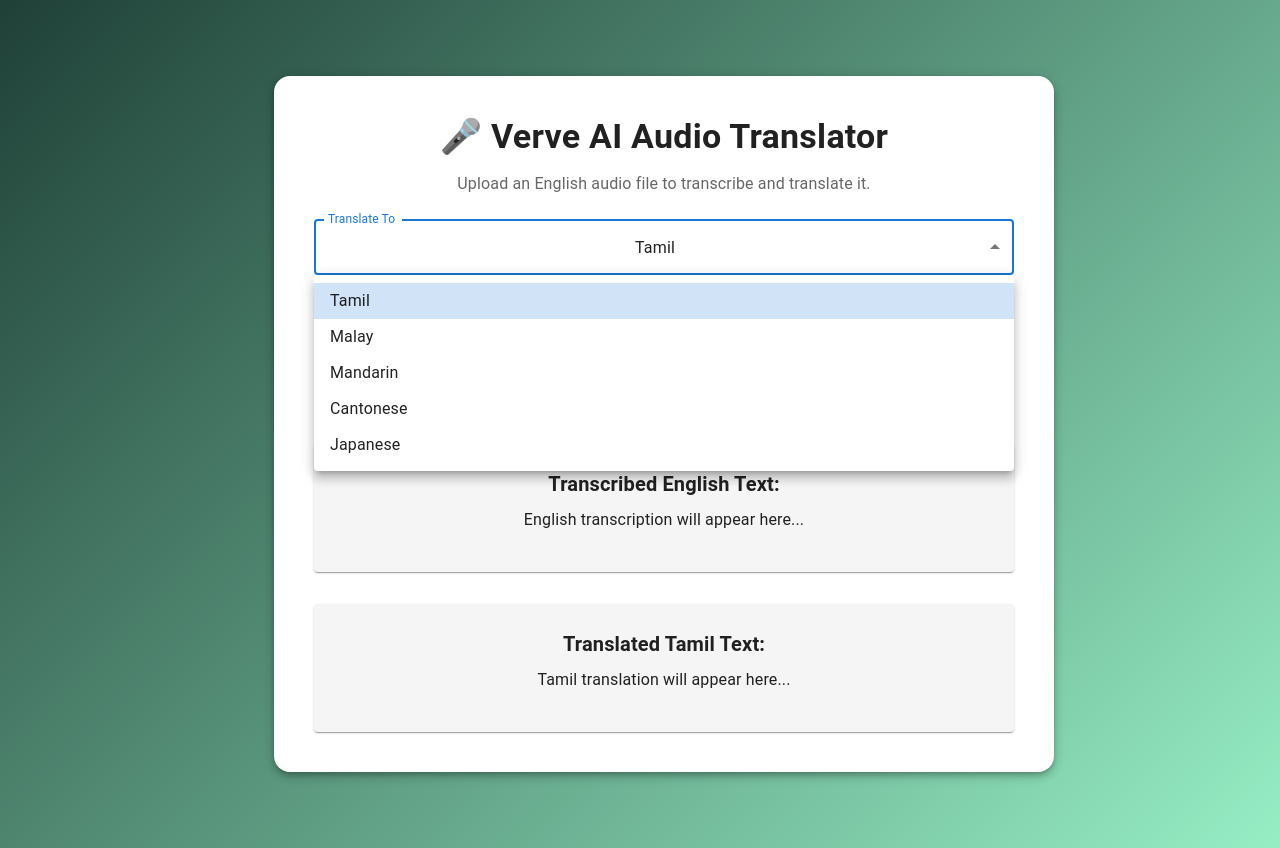
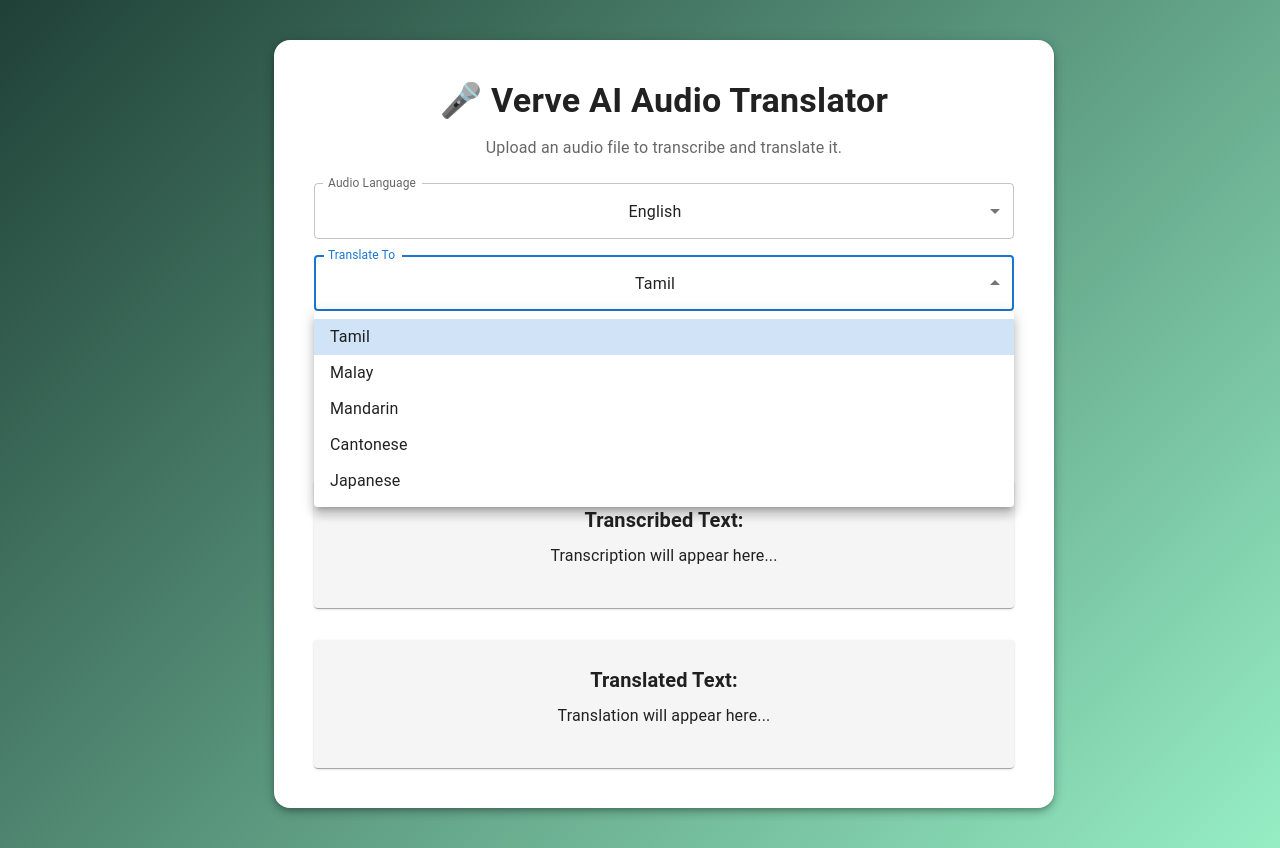
Before and after one commit to KamizCoding/audiotranslator-frontend, a React (Vite) app: page / in a window 1280 px wide. Both pictures are taken after a click on the element "Tamil". Shown: the top 848 px of the page. Built offline with nearby package versions, Linux system fonts and the light colour scheme.

Commit message:
Added Translate From Tamil to English

```diff
--- a/src/App.jsx
+++ b/src/App.jsx
@@ -1,12 +1,25 @@
 import { useState } from "react";
-import { Typography, Button, Box, CircularProgress, Paper, MenuItem, Select, InputLabel, FormControl } from "@mui/material";
+import {
+  Typography,
+  Button,
+  Box,
+  CircularProgress,
+  Paper,
+  MenuItem,
+  Select,
+  InputLabel,
+  FormControl
+} from "@mui/material";
 
 const API_URL = import.meta.env.PROD
   ? "https://audiotranslator.onrender.com/api/audio/translate"
   : "/api/audio/translate";
 
+const FULL_TARGET_LANGUAGES = ["Tamil", "Malay", "Mandarin", "Cantonese", "Japanese"];
+
 function App() {
   const [file, setFile] = useState(null);
+  const [audioLanguage, setAudioLanguage] = useState("English");
   const [targetLanguage, setTargetLanguage] = useState("Tamil");
   const [englishText, setEnglishText] = useState("");
   const [translatedText, setTranslatedText] = useState("");
@@ -17,6 +30,16 @@ function App() {
     setFile(event.target.files[0]);
   };
 
+  const handleAudioLanguageChange = (e) => {
+    const selectedAudioLang = e.target.value;
+    setAudioLanguage(selectedAudioLang);
+    if (selectedAudioLang === "Tamil") {
+      setTargetLanguage("English"); // Only allow English if Tamil audio
+    } else {
+      setTargetLanguage("Tamil"); // Reset to Tamil for English audio
+    }
+  };
+
   const handleUpload = async () => {
     if (!file) {
       alert("Please select an audio file.");
@@ -25,6 +48,7 @@ function App() {
 
     const formData = new FormData();
     formData.append("file", file);
+    formData.append("audioLanguage", audioLanguage);
     formData.append("language", targetLanguage);
 
     setLoading(true);
@@ -34,7 +58,7 @@ function App() {
     try {
       const response = await fetch(API_URL, {
         method: "POST",
-        body: formData,
+        body: formData
       });
 
       if (!response.ok) {
@@ -67,7 +91,7 @@ function App() {
         justifyContent: "center",
         alignItems: "center",
         background: "linear-gradient(135deg, #1f4037, #99f2c8)",
-        padding: 3,
+        padding: 3
       }}
     >
       <Paper elevation={5} sx={{ padding: 5, borderRadius: 4, textAlign: "center", maxWidth: 700, width: "90%" }}>
@@ -75,26 +99,52 @@ function App() {
           🎤 Verve AI Audio Translator
         </Typography>
         <Typography variant="subtitle1" color="textSecondary" gutterBottom>
-          Upload an English audio file to transcribe and translate it.
+          Upload an audio file to transcribe and translate it.
         </Typography>
 
+        {/* Audio Language Dropdown */}
+        <FormControl fullWidth sx={{ mt: 2 }}>
+          <InputLabel>Audio Language</InputLabel>
+          <Select
+            value={audioLanguage}
+            label="Audio Language"
+            onChange={handleAudioLanguageChange}
+          >
+            <MenuItem value="English">English</MenuItem>
+            <MenuItem value="Tamil">Tamil</MenuItem>
+          </Select>
+        </FormControl>
+
+        {/* Target Language Dropdown */}
         <FormControl fullWidth sx={{ mt: 2 }}>
           <InputLabel>Translate To</InputLabel>
           <Select
             value={targetLanguage}
             label="Translate To"
             onChange={(e) => setTargetLanguage(e.target.value)}
+            disabled={audioLanguage === "Tamil"}
           >
-            <MenuItem value="Tamil">Tamil</MenuItem>
-            <MenuItem value="Malay">Malay</MenuItem>
-            <MenuItem value="Mandarin">Mandarin</MenuItem>
-            <MenuItem value="Cantonese">Cantonese</MenuItem>
-            <MenuItem value="Japanese">Japanese</MenuItem>
+            {audioLanguage === "Tamil" ? (
+              <MenuItem value="English">English</MenuItem>
+            ) : (
+              FULL_TARGET_LANGUAGES.map((lang) => (
+                <MenuItem key={lang} value={lang}>
+                  {lang}
+                </MenuItem>
+              ))
+            )}
           </Select>
         </FormControl>
 
+        {/* File Input */}
         <Box mt={3}>
-          <input type="file" accept="audio/*" onChange={handleFileChange} style={{ display: "none" }} id="audio-upload" />
+          <input
+            type="file"
+            accept="audio/*"
+            onChange={handleFileChange}
+            style={{ display: "none" }}
+            id="audio-upload"
+          />
           <label htmlFor="audio-upload">
             <Button variant="contained" component="span" sx={{ mb: 2 }}>
               Select Audio File
@@ -107,30 +157,33 @@ function App() {
           )}
         </Box>
 
+        {/* Upload Button */}
         <Box mt={3}>
           <Button variant="contained" color="primary" onClick={handleUpload} disabled={loading || !file}>
             {loading ? <CircularProgress size={24} /> : "Upload & Translate"}
           </Button>
         </Box>
 
+        {/* Transcription */}
         <Box mt={4}>
           <Paper elevation={1} sx={{ p: 3, minHeight: 80, backgroundColor: "#f5f5f5" }}>
             <Typography variant="h6" fontWeight="bold" sx={{ mb: 1 }}>
-              Transcribed English Text:
+              Transcribed Text:
             </Typography>
             <Typography variant="body1">
-              {englishText || (loading ? "Transcribing..." : "English transcription will appear here...")}
+              {englishText || (loading ? "Transcribing..." : "Transcription will appear here...")}
             </Typography>
           </Paper>
         </Box>
 
+        {/* Translation */}
         <Box mt={4}>
           <Paper elevation={1} sx={{ p: 3, minHeight: 80, backgroundColor: "#f5f5f5" }}>
             <Typography variant="h6" fontWeight="bold" sx={{ mb: 1 }}>
-              Translated {targetLanguage} Text:
+              Translated Text:
             </Typography>
             <Typography variant="body1">
-              {translating ? "Translating..." : translatedText || `${targetLanguage} translation will appear here...`}
+              {translating ? "Translating..." : translatedText || "Translation will appear here..."}
             </Typography>
           </Paper>
         </Box>
```
